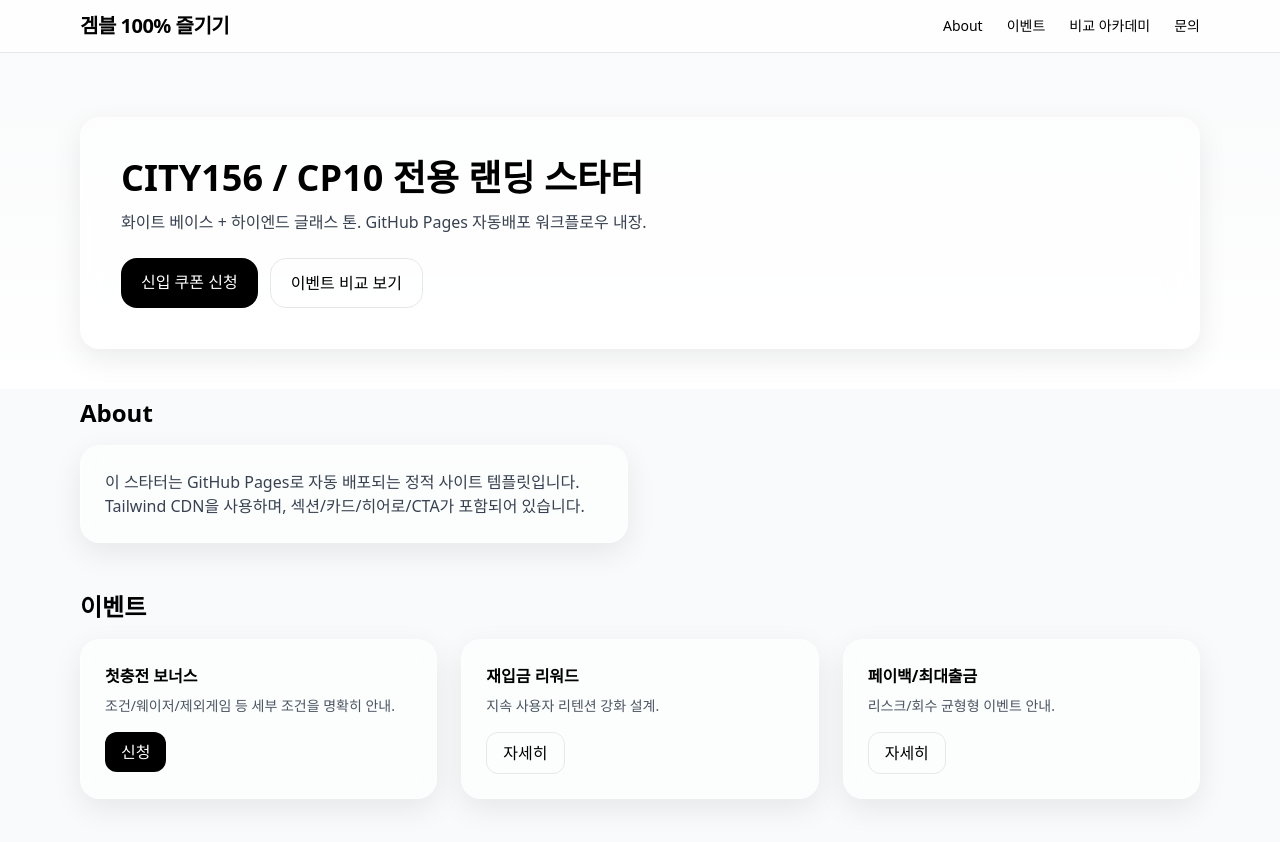
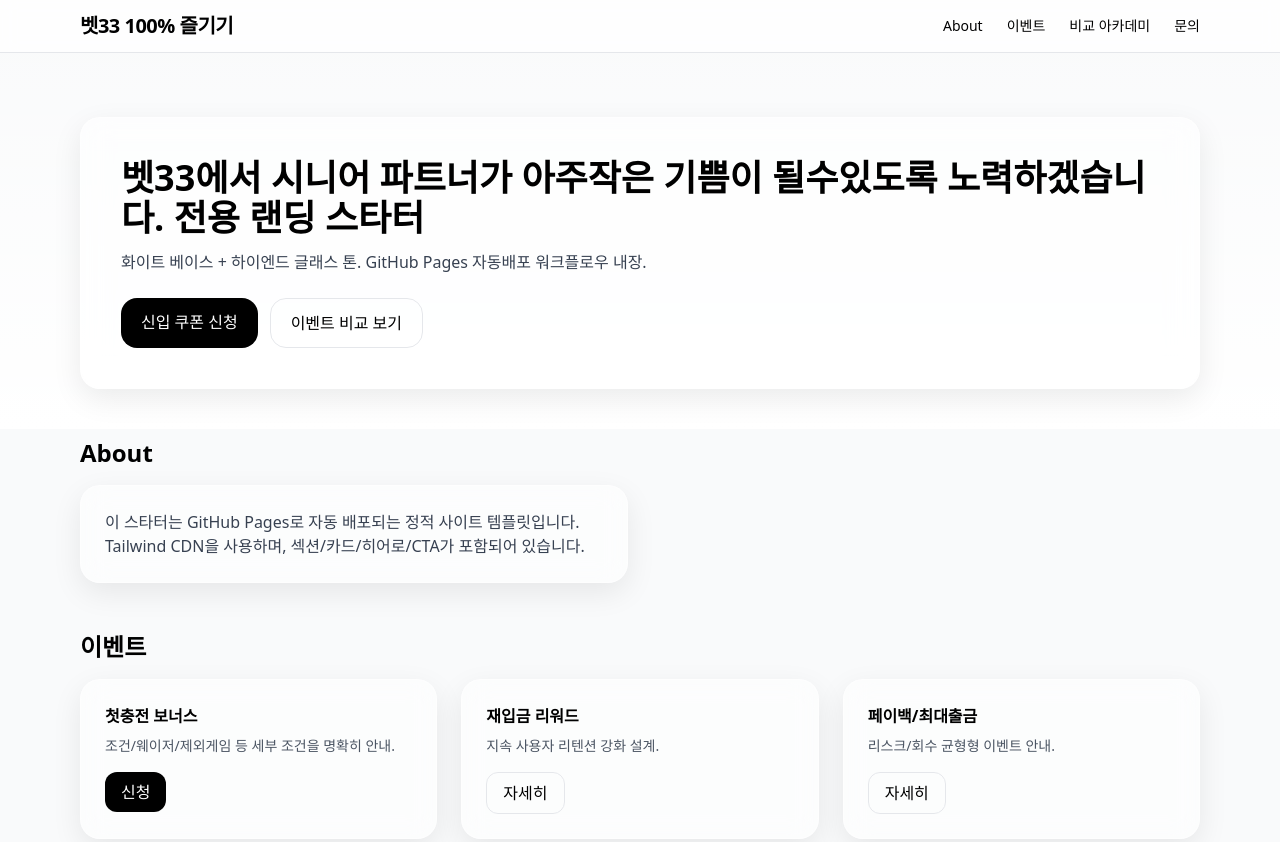
Before and after one commit to woosus/bet249, a plain HTML site: page index.html in a window 1280 px wide. Shown: the top 842 px of the page. Drawn offline with nearby package versions, Linux system fonts and the light colour scheme; a web font is replaced by a local one.

Commit message:
Update index.html

```diff
--- a/index.html
+++ b/index.html
@@ -1,9 +1,10 @@
+
 <!doctype html>
 <html lang="ko">
 <head>
   <meta charset="utf-8">
   <meta name="viewport" content="width=device-width, initial-scale=1">
-  <title>겜블 100% 즐기기 — 랜딩</title>
+  <title>벳33 100% 즐기기 — 랜딩</title>
   <meta name="description" content="CITY156 / CP10 랜딩 스타터">
   <link rel="preconnect" href="https://fonts.googleapis.com">
   <link href="https://fonts.googleapis.com/css2?family=Pretendard:wght@300;400;600;700&display=swap" rel="stylesheet">
@@ -21,7 +22,7 @@
     <div class="max-w-6xl mx-auto px-4 py-3 flex items-center justify-between">
       <div class="flex items-center gap-3">
         <img src="./assets/images/BIKYOLOGO.png" class="h-10 w-auto" alt="BIKYO LOGO" onerror="this.style.display='none'">
-        <span class="text-xl font-semibold tracking-tight">겜블 100% 즐기기</span>
+        <span class="text-xl font-semibold tracking-tight">벳33 100% 즐기기</span>
       </div>
       <nav class="hidden md:flex items-center gap-6 text-sm">
         <a href="#about" class="hover:opacity-80">About</a>
@@ -40,7 +41,9 @@
     </div>
     <div class="relative max-w-6xl mx-auto px-4 pt-16 pb-10">
       <div class="glass card shadow-soft p-8 md:p-10">
-        <h1 class="text-3xl md:text-4xl font-bold leading-tight">CITY156 / CP10 전용 랜딩 스타터</h1>
+        <h1 class="text-3xl md:text-4xl font-bold leading-tight">벳33에서 시니어 파트너가 아주작은 기쁨이 될수있도록 노력하겠습니다.
+
+전용 랜딩 스타터</h1>
         <p class="mt-3 text-gray-700">화이트 베이스 + 하이엔드 글래스 톤. GitHub Pages 자동배포 워크플로우 내장.</p>
         <div class="mt-6 flex flex-wrap gap-3">
           <a href="#events" class="px-5 py-3 rounded-2xl bg-black text-white hover:opacity-90">신입 쿠폰 신청</a>
```
